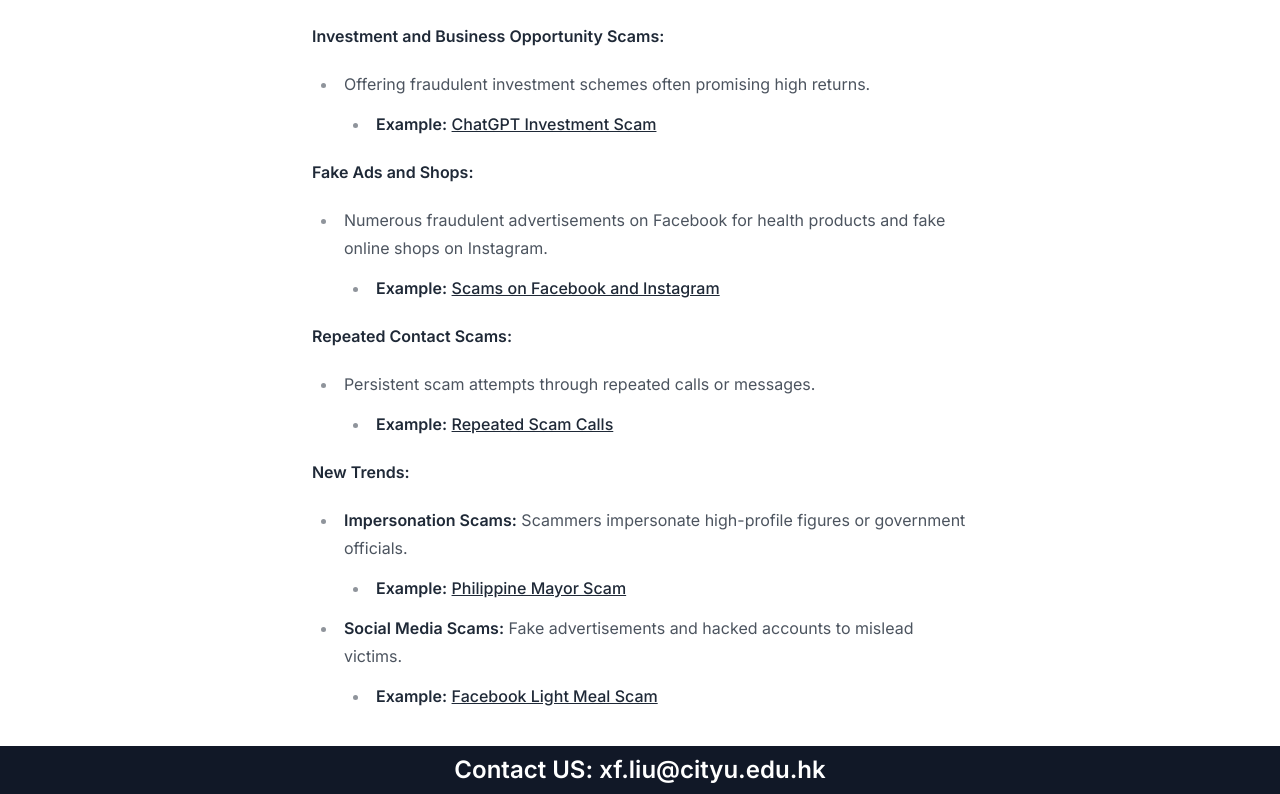
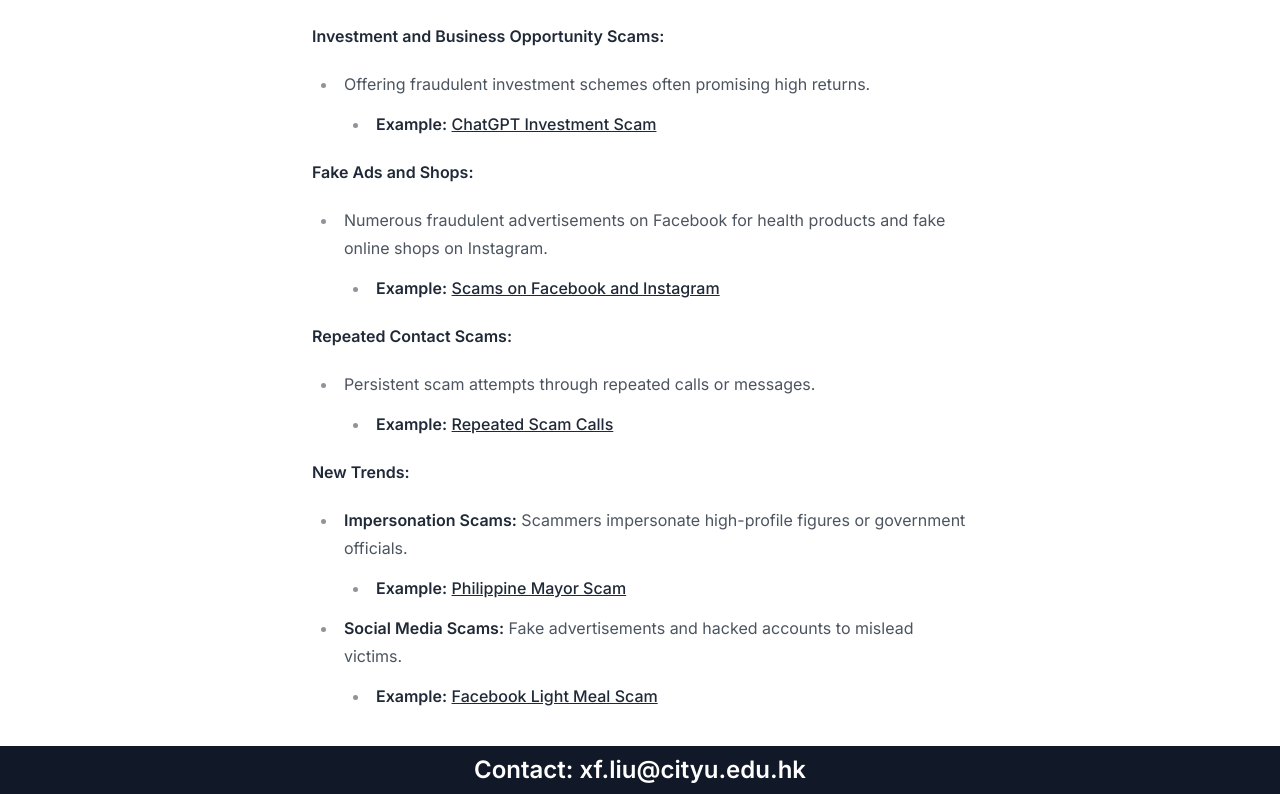
Before and after one commit to Cryptojoyz/CityU-Scam-Page, a Next.js app: page / in a window 1280 px wide. Shown: the part 758-1552 px from the top of the page. Built offline with nearby package versions, Linux system fonts and the light colour scheme.

Commit message:
updated ContactUs

```diff
--- a/src/app/methodology/page.jsx
+++ b/src/app/methodology/page.jsx
@@ -15,7 +15,7 @@
       <Maintitle />
       <div className="flex flex-col items-center justify-center pt-4">
         <Image
-          className='w-auto h-auto'
+          className="w-auto h-auto"
           src="/methodology.png"
           alt="Methodology"
           width={800}
--- a/src/components/ContactUs.jsx
+++ b/src/components/ContactUs.jsx
@@ -4,7 +4,7 @@
         <div className="flex items-center justify-center bg-gray-900 w-screen">
           <p className="text-2xl text-white py-2">
             <a href="mailto:xf.liu@cityu.edu.hk">
-              <strong className="font-semibold">Contact US: xf.liu@cityu.edu.hk</strong>
+              <strong className="font-semibold">Contact: xf.liu@cityu.edu.hk</strong>
             </a>
           </p>
         </div>
```
